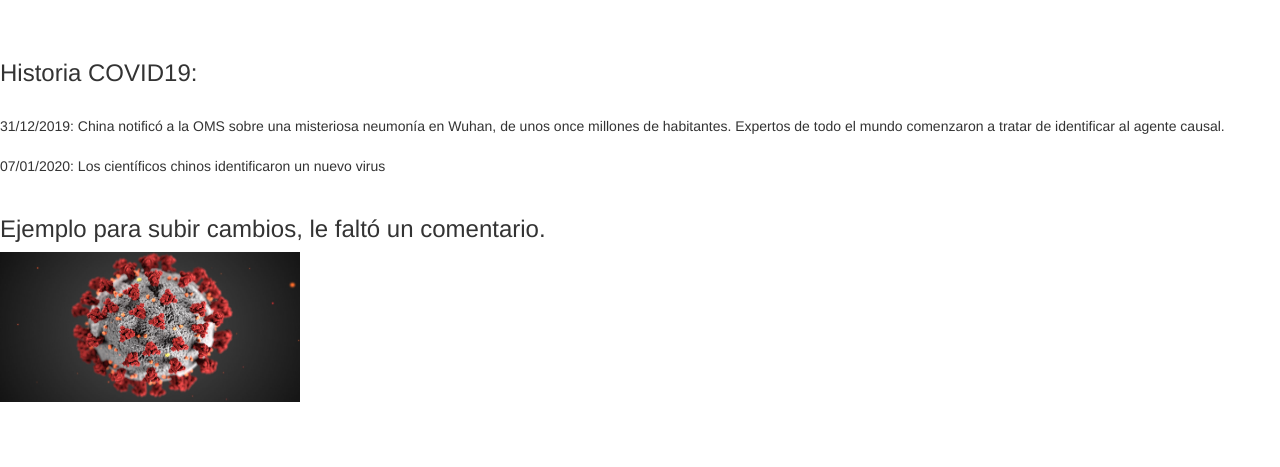
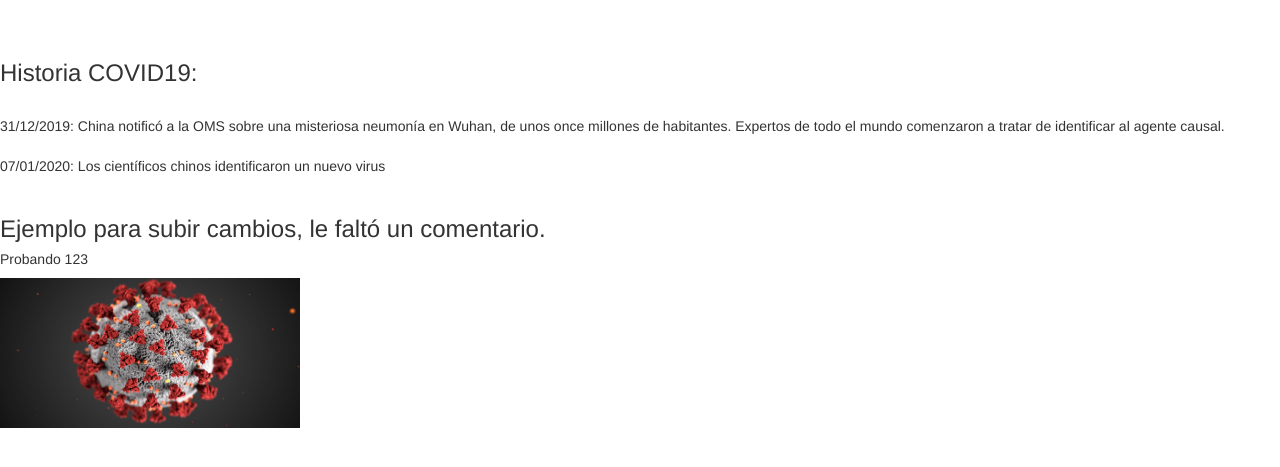
Before and after one commit to viviiosorio/proyecto, a Django app: page /web/ in a window 1280 px wide. Shown: the part 72-539 px from the top of the page. Run offline with Django 3.2, Linux system fonts and the light colour scheme; some libraries are stand-ins or nearby versions.

Commit message:
Otro Commit

```diff
--- a/web/templates/web/index.html
+++ b/web/templates/web/index.html
@@ -36,6 +36,7 @@
     <br>
     <br>
     <h3> Ejemplo para subir cambios, le faltó un comentario.</h3>
+    <h5> Probando 123</h5>
     <img src="{% static 'web/images/coronao.jpg' %}" alt="coroano" width="300" height="150" />
 </body>
 
```
